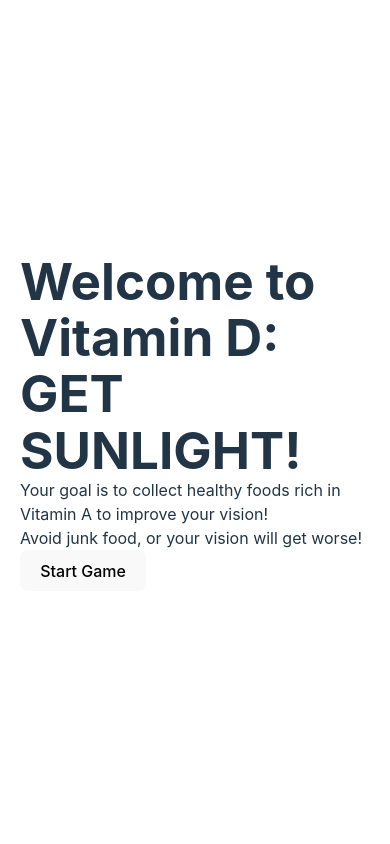
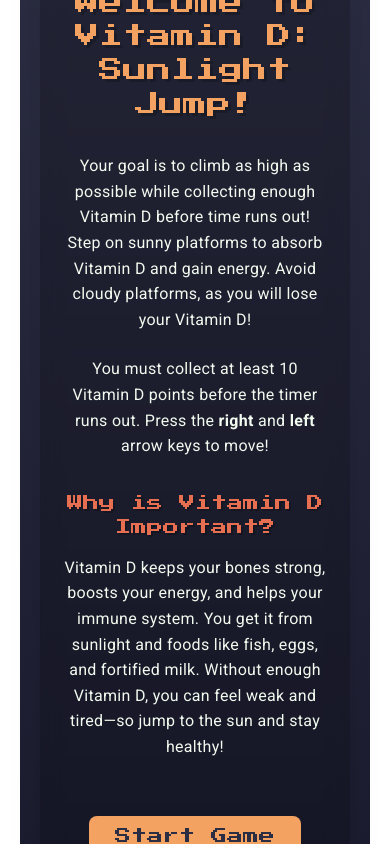
Before and after one commit to OctakoPy/vitamin-adventure, a React (Vite) app: page /vitaminD in a window 390 px wide. Built offline with nearby package versions, Linux system fonts and the light colour scheme.

Commit message:
fixed intro page

```diff
--- a/index.html
+++ b/index.html
@@ -4,6 +4,7 @@
     <meta charset="UTF-8" />
     <link href="https://fonts.googleapis.com/css2?family=Press+Start+2P&display=swap" rel="stylesheet">
     <link rel="icon" type="image/svg+xml" href="/vite.svg" />
+    <link rel="stylesheet" href="https://fonts.googleapis.com/css2?family=Roboto:wght@400;500;700&display=swap" />
     <meta name="viewport" content="width=device-width, initial-scale=1.0" />
     <title>Vite + React</title>
   </head>
--- a/src/components/VitaminAIntroPage.jsx
+++ b/src/components/VitaminAIntroPage.jsx
@@ -1,15 +1,30 @@
-// /src/components/IntroPage.jsx
+import React from 'react';
+import '../styles/Intro.css';
+
 const IntroPage = ({ startGame }) => {
-    return (
-      <div className="intro-page">
+  return (
+    <div className="intro-page">
+      <div className="intro-content">
         <h1>Welcome to Vitamin A: Clear Vision Quest!</h1>
-        <p>Your goal is to collect healthy foods rich in Vitamin A to improve your vision!</p>
-        <p>Avoid junk food, or your vision will get worse!</p>
+        <p>
+          In this game, your goal is to collect healthy foods that are rich in Vitamin A to improve your vision!
+        </p>
+        <p>
+          Click on the foods that contain Vitamin A to help clear your vision and make the screen less blurry.
+          Be careful! If you click on junk food, your vision will get worse!
+        </p>
+        <h2>What is Vitamin A?</h2>
+        <p>
+          Vitamin A is an essential nutrient that helps maintain healthy vision, skin, and immune system.
+          It is found in foods like carrots, sweet potatoes, and spinach. Without enough Vitamin A, your vision can become blurry,
+          and you may even experience night blindness.
+        </p>
         <button className="start-button" onClick={startGame}>
           Start Game
         </button>
       </div>
-    );
-  };
+    </div>
+  );
+};
 
-  export default IntroPage;
+export default IntroPage;
--- a/src/components/VitaminBIntroPage.jsx
+++ b/src/components/VitaminBIntroPage.jsx
@@ -1,15 +1,29 @@
-// /src/components/IntroPage.jsx
+import React from 'react';
+import '../styles/Intro.css';
+
 const IntroPage = ({ startGame }) => {
-    return (
-      <div className="intro-page">
+  return (
+    <div className="intro-page">
+      <div className="intro-content">
         <h1>Welcome to Vitamin B12: Marathon Race!</h1>
-        <p>Your goal is to collect healthy foods rich in Vitamin B12 to improve your speed!</p>
-        <p>Avoid junk food, or you will slow down!</p>
+        <p>
+          Get ready to race! Your goal is to outrun your opponents by collecting foods rich in Vitamin B12, which will give you a speed boost!
+        </p>
+        <p>
+          Use the <strong>up</strong> and <strong>down</strong> arrow keys to switch lanes and grab the right foods.
+          But be careful! Eating the wrong food will slow you down!
+        </p>
+        <h2>Why is Vitamin B12 Important?</h2>
+        <p>
+          Vitamin B12 helps your body produce energy and keeps your nervous system healthy.
+          It’s found in foods like meat, fish, eggs, and dairy. Without enough Vitamin B12, you might feel weak and tired—so grab the right foods and race to victory!
+        </p>
         <button className="start-button" onClick={startGame}>
           Start Game
         </button>
       </div>
-    );
-  };
+    </div>
+  );
+};
 
-  export default IntroPage;
+export default IntroPage;
--- a/src/components/VitaminCIntroPage.jsx
+++ b/src/components/VitaminCIntroPage.jsx
@@ -1,15 +1,30 @@
-// /src/components/IntroPage.jsx
+import React from 'react';
+import '../styles/Intro.css';
+
 const IntroPage = ({ startGame }) => {
-    return (
-      <div className="intro-page">
-        <h1>Welcome to Vitamin C: Defeat the Viruses!</h1>
-        <p>Your goal is to collect healthy foods rich in Vitamin A to improve your vision!</p>
-        <p>Avoid junk food, or your vision will get worse!</p>
+  return (
+    <div className="intro-page">
+      <div className="intro-content">
+        <h1>Welcome to Vitamin C: Battle Against the Virus!</h1>
+        <p>
+          Viruses are attacking! Your goal is to survive by boosting your immune system with Vitamin C-rich foods.
+        </p>
+        <p>
+          Click on foods that are high in Vitamin C to power up and fight off the viruses.
+          But watch out—eating the wrong food will weaken your defenses!
+        </p>
+        <h2>Why is Vitamin C Important?</h2>
+        <p>
+          Vitamin C strengthens your immune system, helps heal wounds, and keeps you healthy.
+          It’s found in oranges, strawberries, bell peppers, and more. Without enough Vitamin C,
+          your body struggles to fight off infections—so collect the right foods and defeat the viruses!
+        </p>
         <button className="start-button" onClick={startGame}>
           Start Game
         </button>
       </div>
-    );
-  };
+    </div>
+  );
+};
 
-  export default IntroPage;
+export default IntroPage;
--- a/src/components/VitaminDIntroPage.jsx
+++ b/src/components/VitaminDIntroPage.jsx
@@ -1,15 +1,32 @@
-// /src/components/IntroPage.jsx
+import React from 'react';
+import '../styles/Intro.css';
+
 const IntroPage = ({ startGame }) => {
-    return (
-      <div className="intro-page">
-        <h1>Welcome to Vitamin D: GET SUNLIGHT!</h1>
-        <p>Your goal is to collect healthy foods rich in Vitamin A to improve your vision!</p>
-        <p>Avoid junk food, or your vision will get worse!</p>
+  return (
+    <div className="intro-page">
+      <div className="intro-content">
+        <h1>Welcome to Vitamin D: Sunlight Jump!</h1>
+        <p>
+          Your goal is to climb as high as possible while collecting enough Vitamin D before time runs out!
+          Step on sunny platforms to absorb Vitamin D and gain energy.
+          Avoid cloudy platforms, as you will lose your Vitamin D!
+        </p>
+        <p>
+          You must collect at least 10 Vitamin D points before the timer runs out.
+          Press the <strong>right</strong> and <strong>left</strong> arrow keys to move!
+        </p>
+        <h2>Why is Vitamin D Important?</h2>
+        <p>
+          Vitamin D keeps your bones strong, boosts your energy, and helps your immune system.
+          You get it from sunlight and foods like fish, eggs, and fortified milk.
+          Without enough Vitamin D, you can feel weak and tired—so jump to the sun and stay healthy!
+        </p>
         <button className="start-button" onClick={startGame}>
           Start Game
         </button>
       </div>
-    );
-  };
+    </div>
+  );
+};
 
-  export default IntroPage;
+export default IntroPage;
--- /dev/null
+++ b/src/styles/Intro.css
@@ -0,0 +1,106 @@
+/* /src/styles/intro.css */
+
+.intro-page {
+    display: flex;
+    flex-direction: column;
+    justify-content: center;
+    align-items: center;
+    min-height: 100vh;
+    background: linear-gradient(to bottom, #2b2d42, #1a1b2e);
+    text-align: center;
+    padding: 40px 20px;
+    box-sizing: border-box;
+    color: #f1faee;
+}
+
+/* Main title - keeping the pixel font */
+.intro-page h1 {
+    font-family: 'Press Start 2P', cursive;
+    font-size: 2rem;
+    color: #f4a261;
+    margin-bottom: 2rem;
+    text-shadow: 3px 3px 0px rgba(0, 0, 0, 0.2);
+    line-height: 1.4;
+    max-width: 800px;
+}
+
+/* Secondary headers - pixel font but smaller */
+.intro-page h2 {
+    font-family: 'Press Start 2P', cursive;
+    font-size: 1.3rem;
+    color: #e76f51;
+    margin: 2rem 0 1rem;
+    text-shadow: 2px 2px 0px rgba(0, 0, 0, 0.2);
+}
+
+/* Paragraphs - using Roboto for better readability */
+.intro-page p {
+    font-family: 'Roboto', sans-serif;
+    font-size: 1.2rem;
+    line-height: 1.6;
+    margin-bottom: 1.5rem;
+    max-width: 700px;
+    color: #f1faee;
+    font-weight: 300;
+    letter-spacing: 0.3px;
+}
+
+/* Container for better content organization */
+.intro-content {
+    background: rgba(0, 0, 0, 0.2);
+    padding: 2rem;
+    border-radius: 15px;
+    box-shadow: 0 8px 32px rgba(0, 0, 0, 0.1);
+    backdrop-filter: blur(10px);
+    max-width: 800px;
+    margin: 0 auto;
+}
+
+.start-button {
+    font-family: 'Press Start 2P', cursive;
+    font-size: 1.2rem;
+    padding: 1rem 2rem;
+    margin-top: 2rem;
+    background-color: #f4a261;
+    color: #2b2d42;
+    border: none;
+    border-radius: 8px;
+    cursor: pointer;
+    transition: all 0.3s ease;
+    box-shadow: 0 4px 0 #e76f51;
+}
+
+.start-button:hover {
+    background-color: #e76f51;
+    transform: translateY(2px);
+    box-shadow: 0 2px 0 #c5532d;
+}
+
+.start-button:active {
+    transform: translateY(4px);
+    box-shadow: none;
+}
+
+/* Responsive design */
+@media (max-width: 768px) {
+    .intro-page h1 {
+        font-size: 1.5rem;
+    }
+
+    .intro-page h2 {
+        font-size: 1rem;
+    }
+
+    .intro-page p {
+        font-size: 1rem;
+    }
+
+    .start-button {
+        font-size: 1rem;
+        padding: 0.8rem 1.6rem;
+    }
+
+    .intro-content {
+        padding: 1.5rem;
+    }
+}
```
